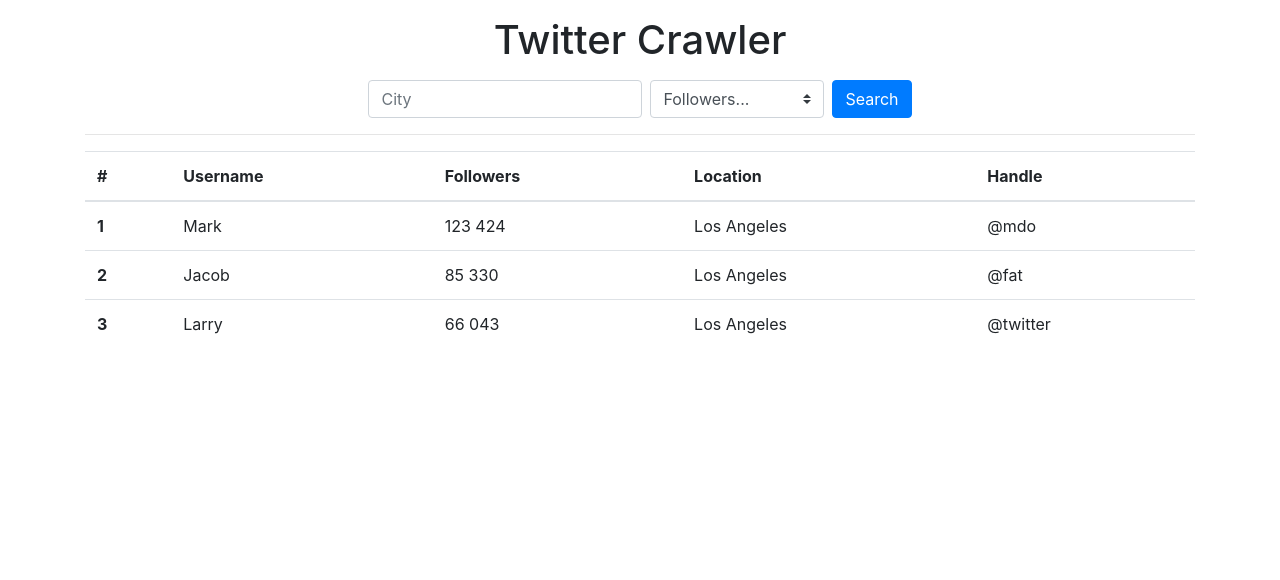
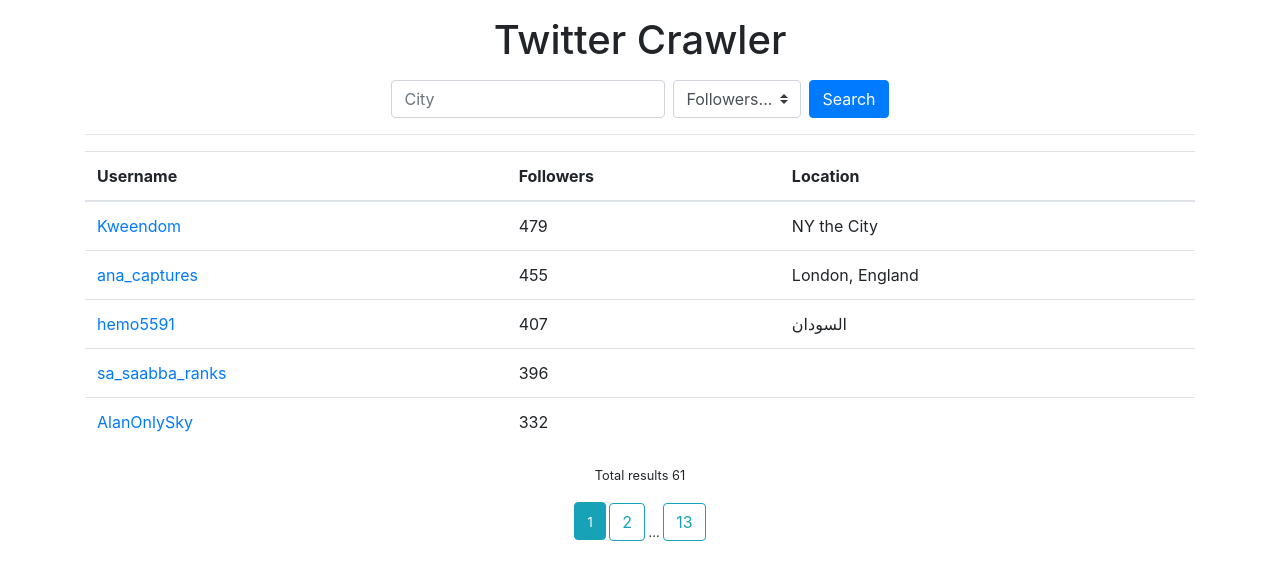
Before and after one commit to SoulMUSZE/NEXTHUSTLERS, a Flask app: page / in a window 1280 px wide. Shown: the top 580 px of the page. Run offline with Flask 2, Linux system fonts and the light colour scheme; data comes from the database, SQL or seed files in the repository; some libraries are stand-ins or nearby versions.

Commit message:
Content of dadatabse shows on front-end, city and followers filtering

```diff
--- a/run.py
+++ b/run.py
@@ -1,6 +1,4 @@
 from tweetcrawler import app
-# from tweetcrawler.model import User, TargetUser, Followers
-# from tweetcrawler import db
 
 if __name__ == '__main__':
     app.run(debug=True)
--- a/tweetcrawler/model.py
+++ b/tweetcrawler/model.py
@@ -3,7 +3,6 @@
 from flask_sqlalchemy import SQLAlchemy
 from tweetcrawler.models.basemodel import BaseModel
 import datetime
-
 
 
 # class User(BaseModel):
--- /dev/null
+++ b/tweetcrawler/models/forms.py
@@ -0,0 +1 @@
+from flask_wtf import FlaskForm
--- a/tweetcrawler/routes.py
+++ b/tweetcrawler/routes.py
@@ -1,8 +1,43 @@
 # from models import TargetUser, Follower
-from flask import Flask, render_template
+from flask import Flask, render_template, request, url_for, flash, redirect
 from tweetcrawler import app
+from tweetcrawler.model import Users
+from flask_wtf import FlaskForm
+
+# def autocomplete():
+#     data = Locations.query.filter(Locations.name.ilike(request.form.get('keyword')))
+#     return jsonify({data: data})
 
 
-@app.route("/")
+@app.route("/", methods=['GET'])
 def index():
-    return render_template('home.html')
+    followersDict = {
+        '1': 50,
+        '2': (50, 80),
+        '3': (81, 100),
+        '4': 101
+    }
+
+    city = request.args.get('city')
+    followers = request.args.get('followers')
+    result = Users.query
+
+    if city:
+        result = result.filter(Users.location.ilike(f"%{city}%"))
+
+    if followers:
+        if followers == '1':
+            result = result.filter(Users.followers_count <= followersDict.get(followers))
+        elif followers == '4':
+            result = result.\
+                    filter(Users.followers_count >= followersDict.get(followers))
+        elif followers == '2' or followers == '3':
+            result = result.\
+                    filter(Users.followers_count.between(followersDict.get(followers)[0], followersDict.get(followers)[1]))
+
+
+    page = request.args.get('page', 1, type=int)
+    users = result.order_by(Users.followers_count.desc()).paginate(page=page, per_page=5)
+
+
+    return render_template('home.html', users=users)
--- a/tweetcrawler/templates/_layout.html
+++ b/tweetcrawler/templates/_layout.html
@@ -10,7 +10,15 @@
       <script src="https://stackpath.bootstrapcdn.com/bootstrap/4.3.1/js/bootstrap.min.js" integrity="sha384-JjSmVgyd0p3pXB1rRibZUAYoIIy6OrQ6VrjIEaFf/nJGzIxFDsf4x0xIM+B07jRM" crossorigin="anonymous"></script>
   </head>
   <body>
+    {% with messages = get_flashed_messages(with_categories=True) %}
+      {% if messages %}
+        {% for category, message in messages %}
+          <div class="aler alert-{{ category }}">
+            {{ message }}
+          </div>
+          {% endfor %}
+        {% endif %}
+      {% endwith %}
       {% block content %} {% endblock %}
-
   </body>
 </html>
--- a/tweetcrawler/templates/home.html
+++ b/tweetcrawler/templates/home.html
@@ -6,62 +6,76 @@
             <h1 style="text-align: center;">Twitter Crawler</h1>
 
             <div class="d-flex justify-content-center mt-3">
-                <form class="form-inline">
+                <form class="form-inline" method="get">
+                      <div>
                         <label class="sr-only" for="inlineFormInputName2">Name</label>
-                        <input type="text" class="form-control" id="inlineFormInputName2" placeholder="City">
+                        <input name="city" type="text" class="form-control" id="inlineFormInputName2" placeholder="City">
+                      </div>
 
                       <label class="sr-only" for="inlineFormInputGroupUsername2">Username</label>
 
-
-
-                        <select class="custom-select ml-2" id="inlineFormCustomSelectPref">
-                            <option selected>Followers...</option>
-                            <option value="1"> < 5000 </option>
-                            <option value="2"> 10 000 - 25 000</option>
-                            <option value="3"> 25 000 - 100 000</option>
-                            <option value="3"> 100 000 < </option>
+                      <select name="followers" class="custom-select ml-2" id="inlineFormCustomSelectPref">
+                          <option selected value="">Followers...</option>
+                          <option value="1"> < 50 </option>
+                          <option value="2"> 50 - 80</option>
+                          <option value="3"> 81 - 100</option>
+                          <option value="4"> 100 < </option>
                       </select>
-
 
                       <button type="submit" class="btn btn-primary ml-2">Search</button>
                 </form>
             </div>
+            <div class="text-center">
+                {% if request.args.get('city') %}
+                  <p><small>Results for {{ request.args.get('city') }} {{ request.args.get('followers') }}</small></p>
+                {% else %}
+                  <p><small class="d-none">Pick a city</small></p>
+              {% endif %}
+            </div>
+
             <hr />
         </div>
+
+
+
         <table class="table">
                 <thead>
                   <tr>
-                    <th scope="col">#</th>
+                    <!-- <th scope="col">#</th> -->
                     <th scope="col">Username</th>
                     <th scope="col">Followers</th>
                     <th scope="col">Location</th>
-                    <th scope="col">Handle</th>
+                    <!-- <th scope="col">Handle</th> -->
                   </tr>
                 </thead>
+
                 <tbody>
+                {% for user in users.items %}
                   <tr>
-                    <th scope="row">1</th>
-                    <td>Mark</td>
-                    <td>123 424</td>
-                    <td>Los Angeles</td>
-                    <td>@mdo</td>
+
+                    <td> <a href="https://twitter.com/{{ user.screen_name }}" target="_blank">{{ user.screen_name }} </a></td>
+                    <td>{{ user.followers_count}}</td>
+                    <td> {{ user.location }}</td>
+
                   </tr>
-                  <tr>
-                    <th scope="row">2</th>
-                    <td>Jacob</td>
-                    <td>85 330</td>
-                    <td>Los Angeles</td>
-                    <td>@fat</td>
-                  </tr>
-                  <tr>
-                    <th scope="row">3</th>
-                    <td>Larry</td>
-                    <td>66 043</td>
-                    <td>Los Angeles</td>
-                    <td>@twitter</td>
-                  </tr>
+                {% endfor %}
               </tbody>
         </table>
+
+        <div class=text-center>
+          <p><small>Total results {{ users.total }} </small></p>
+          {% for page_num in users.iter_pages(left_edge=1, right_edge=1, left_current=1, right_current=2) %}
+            {% if page_num %}
+              {% if users.page == page_num %}
+                <a class="btn btn-info mb-4" href="{{ url_for('index', page=page_num) }}"><small>{{ page_num }} </a>
+              {% else %}
+                <a class="btn btn-outline-info mb-4" href="{{ url_for('index', page=page_num) }}">{{ page_num }}</a>
+              {% endif %}
+            {% else %}
+              ...
+            {% endif %}
+          {% endfor %}
+        </div>
 
     </div>
 
```
Also changed, not shown: follower_scraper.py (+2 -10 lines), 1 other file. Lines whose indentation alone changed are shown as unchanged.
